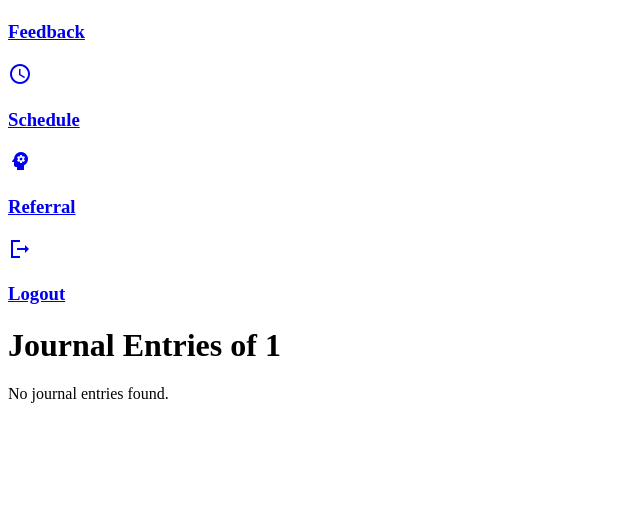
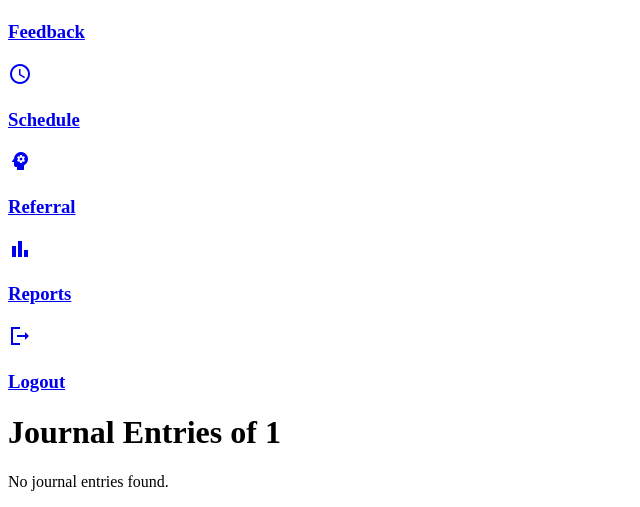
Before and after one commit to pokinakulayrosas/trylangito, a Flask app: page /admin/journal/1 in a window 1280 px wide. Shown: the part 957-1464 px from the top of the page, without its empty margins (0-640 px from the left). Before the commit the page ends 1360 px from the top, so only its background shows below. Run offline with Flask 3, Linux system fonts and the light colour scheme; data that the repository does not hold is empty; some libraries are stand-ins or nearby versions.

```diff
--- a/templates/Admin/journal.html
+++ b/templates/Admin/journal.html
@@ -109,6 +109,10 @@
               <span class="material-icons-sharp"> psychology </span>
               <h3>Referral</h3>
           </a>
+          <a href="/dashboard/reports">
+            <span class="material-icons-sharp"> bar_chart </span>
+            <h3>Reports</h3>
+          </a>
           <a href="#" id="logoutbtn">
               <span class="material-icons-sharp">
                   logout
@@ -139,7 +143,30 @@
         {% endif %}
     </main>
     </div>
+    <div class="dark-mode" style="display: none;">
+      <span class="material-icons-sharp"> light_mode </span>
+      <span class="material-icons-sharp"> dark_mode </span>
+  </div>
+  <script>
+      document.addEventListener("DOMContentLoaded", function() {
+          const darkModeToggle = document.querySelector('.dark-mode');
 
+          const currentTheme = localStorage.getItem('theme');
+          if (currentTheme) {
+              const isDarkMode = currentTheme === 'dark';
+              document.body.classList.toggle('dark-mode-variable', isDarkMode);
+              darkModeToggle.querySelector('span:nth-child(1)').classList.toggle('active', !isDarkMode);
+              darkModeToggle.querySelector('span:nth-child(2)').classList.toggle('active', isDarkMode);
+          }
+
+          darkModeToggle.addEventListener('click', () => {
+              const isDarkMode = document.body.classList.toggle('dark-mode-variable');
+              localStorage.setItem('theme', isDarkMode ? 'dark' : 'light');
+              darkModeToggle.querySelector('span:nth-child(1)').classList.toggle('active', !isDarkMode);
+              darkModeToggle.querySelector('span:nth-child(2)').classList.toggle('active', isDarkMode);
+          });
+      });
+  </script>
     <script>
       function confirmLogout() {
           if (confirm("Are you sure you want to log out?")) {
--- a/templates/Admin/pages/Informations/appointmentResponse.html
+++ b/templates/Admin/pages/Informations/appointmentResponse.html
@@ -98,6 +98,10 @@
           <a href="/dashboard/referral">
             <strong class="material-icons-sharp"> psychology </strong>
             <h3>Referral</h3>
+          </a>
+          <a href="/dashboard/reports">
+            <span class="material-icons-sharp"> bar_chart </span>
+            <h3>Reports</h3>
           </a>
           <a href="#" id="logoutbtn">
             <strong class="material-icons-sharp"> logout </strong>
--- a/templates/Admin/pages/Informations/referralResponse.html
+++ b/templates/Admin/pages/Informations/referralResponse.html
@@ -95,6 +95,10 @@
             <span class="material-icons-sharp"> psychology </span>
             <h3>Referral</h3>
         </a>
+        <a href="/dashboard/reports">
+          <span class="material-icons-sharp"> bar_chart </span>
+          <h3>Reports</h3>
+        </a>
           <a href="#" id="logoutbtn">
             <span class="material-icons-sharp"> logout </span>
             <h3>Logout</h3>
```
Also changed, not shown: 1 other file.
